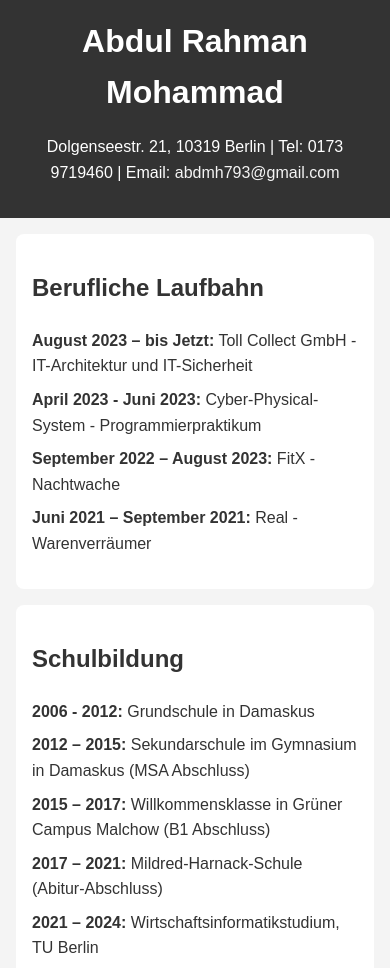
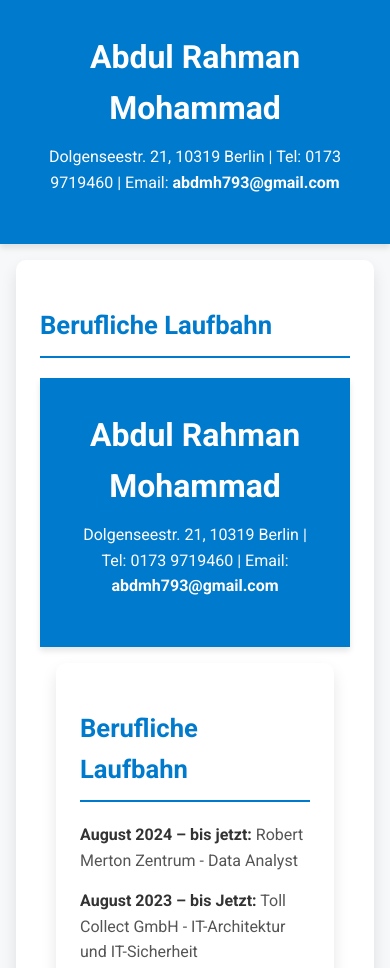
Before and after one commit to Abd793/abd793.github.io, a plain HTML site: page index.html in a window 390 px wide. Shown: the top 968 px of the page. Drawn offline with Linux system fonts and the light colour scheme.

Commit message:
updated version

```diff
--- a/index.html
+++ b/index.html
@@ -5,6 +5,7 @@
     <meta name="viewport" content="width=device-width, initial-scale=1.0">
     <meta name="description" content="Lebenslauf von Abdul Rahman Mohammad">
     <title>Abdul Rahman Mohammad - Lebenslauf</title>
+    <link href="https://fonts.googleapis.com/css2?family=Roboto:wght@400;700&display=swap" rel="stylesheet">
     <link rel="stylesheet" href="styles.css">
 </head>
 <body>
@@ -16,6 +17,26 @@
     <section>
         <h2>Berufliche Laufbahn</h2>
         <ul>
+            <!DOCTYPE html>
+<html lang="de">
+<head>
+    <meta charset="UTF-8">
+    <meta name="viewport" content="width=device-width, initial-scale=1.0">
+    <meta name="description" content="Lebenslauf von Abdul Rahman Mohammad">
+    <title>Abdul Rahman Mohammad - Lebenslauf</title>
+    <link href="https://fonts.googleapis.com/css2?family=Roboto:wght@400;700&display=swap" rel="stylesheet">
+    <link rel="stylesheet" href="styles.css">
+</head>
+<body>
+    <header>
+        <h1>Abdul Rahman Mohammad</h1>
+        <p>Dolgenseestr. 21, 10319 Berlin | Tel: 0173 9719460 | Email: <a href="mailto:abdmh793@gmail.com">abdmh793@gmail.com</a></p>
+    </header>
+
+    <section>
+        <h2>Berufliche Laufbahn</h2>
+        <ul>
+            <li><strong>August 2024 – bis jetzt:</strong> Robert Merton Zentrum - Data Analyst</li>
             <li><strong>August 2023 – bis Jetzt:</strong> Toll Collect GmbH - IT-Architektur und IT-Sicherheit</li>
             <li><strong>April 2023 - Juni 2023:</strong> Cyber-Physical-System - Programmierpraktikum</li>
             <li><strong>September 2022 – August 2023:</strong> FitX - Nachtwache</li>
@@ -48,3 +69,36 @@
     </footer>
 </body>
 </html>
+
+            <li><strong>August 2023 – bis Jetzt:</strong> Toll Collect GmbH - IT-Architektur und IT-Sicherheit</li>
+            <li><strong>April 2023 - Juni 2023:</strong> Cyber-Physical-System - Programmierpraktikum</li>
+            <li><strong>September 2022 – August 2023:</strong> FitX - Nachtwache</li>
+            <li><strong>Juni 2021 – September 2021:</strong> Real - Warenverräumer</li>
+        </ul>
+    </section>
+
+    <section>
+        <h2>Schulbildung</h2>
+        <ul>
+            <li><strong>2006 - 2012:</strong> Grundschule in Damaskus</li>
+            <li><strong>2012 – 2015:</strong> Sekundarschule im Gymnasium in Damaskus (MSA Abschluss)</li>
+            <li><strong>2015 – 2017:</strong> Willkommensklasse in Grüner Campus Malchow (B1 Abschluss)</li>
+            <li><strong>2017 – 2021:</strong> Mildred-Harnack-Schule (Abitur-Abschluss)</li>
+            <li><strong>2021 – 2024:</strong> Wirtschaftsinformatikstudium, TU Berlin</li>
+        </ul>
+    </section>
+
+    <section>
+        <h2>Kenntnisse & Fähigkeiten</h2>
+        <ul>
+            <li><strong>Fremdsprachen:</strong> Englisch, Latein, Arabisch, Deutsch</li>
+            <li><strong>PC-Kenntnisse:</strong> Microsoft Office, Java, Scala, HTML/JavaScript/CSS, SQL, Webdesign, Python</li>
+            <li><strong>Führerschein:</strong> Klasse B</li>
+        </ul>
+    </section>
+
+    <footer>
+        <p>&copy; 2024 Abdul Rahman Mohammad</p>
+    </footer>
+</body>
+</html>
--- a/styles.css
+++ b/styles.css
@@ -1,33 +1,64 @@
+/* Global Styles */
 body {
-    font-family: Arial, sans-serif;
+    font-family: 'Roboto', sans-serif;
     line-height: 1.6;
     margin: 0;
     padding: 0;
-    background-color: #f4f4f4;
+    background-color: #f7f8fa;
     color: #333;
 }
 
+/* Header Styles */
 header {
-    background-color: #333;
+    background-color: #007acc;
     color: #fff;
-    padding: 1rem;
+    padding: 2rem;
     text-align: center;
+    box-shadow: 0 4px 6px rgba(0, 0, 0, 0.1);
 }
 
 h1 {
     margin: 0;
+    font-size: 2.5rem;
+    font-weight: bold;
+}
+
+header p {
+    margin-top: 10px;
+    font-size: 1.1rem;
 }
 
 a {
-    color: #f4f4f4;
+    color: #fff;
     text-decoration: none;
+    font-weight: bold;
 }
 
+a:hover {
+    text-decoration: underline;
+}
+
+/* Section Styles */
 section {
-    padding: 1rem;
-    margin: 1rem;
+    max-width: 900px;
+    margin: 2rem auto;
+    padding: 2rem;
     background-color: #fff;
-    border-radius: 8px;
+    border-radius: 10px;
+    box-shadow: 0 8px 16px rgba(0, 0, 0, 0.1);
+    transition: all 0.3s ease;
+}
+
+section:hover {
+    transform: translateY(-5px);
+}
+
+h2 {
+    border-bottom: 2px solid #007acc;
+    padding-bottom: 10px;
+    margin-bottom: 20px;
+    font-size: 1.8rem;
+    color: #007acc;
 }
 
 ul {
@@ -36,13 +67,46 @@ ul {
 }
 
 li {
-    margin: 0.5rem 0;
+    margin-bottom: 15px;
+    font-size: 1.1rem;
+    color: #555;
 }
 
+strong {
+    color: #333;
+    font-weight: bold;
+}
+
+/* Footer Styles */
 footer {
     text-align: center;
-    margin-top: 1rem;
+    margin-top: 2rem;
     padding: 1rem;
-    background-color: #333;
+    background-color: #007acc;
     color: #fff;
+    font-size: 1rem;
 }
+
+/* Responsive Design */
+@media (max-width: 768px) {
+    header h1 {
+        font-size: 2rem;
+    }
+
+    header p {
+        font-size: 1rem;
+    }
+
+    section {
+        padding: 1.5rem;
+        margin: 1rem;
+    }
+
+    h2 {
+        font-size: 1.6rem;
+    }
+
+    li {
+        font-size: 1rem;
+    }
+}
```
